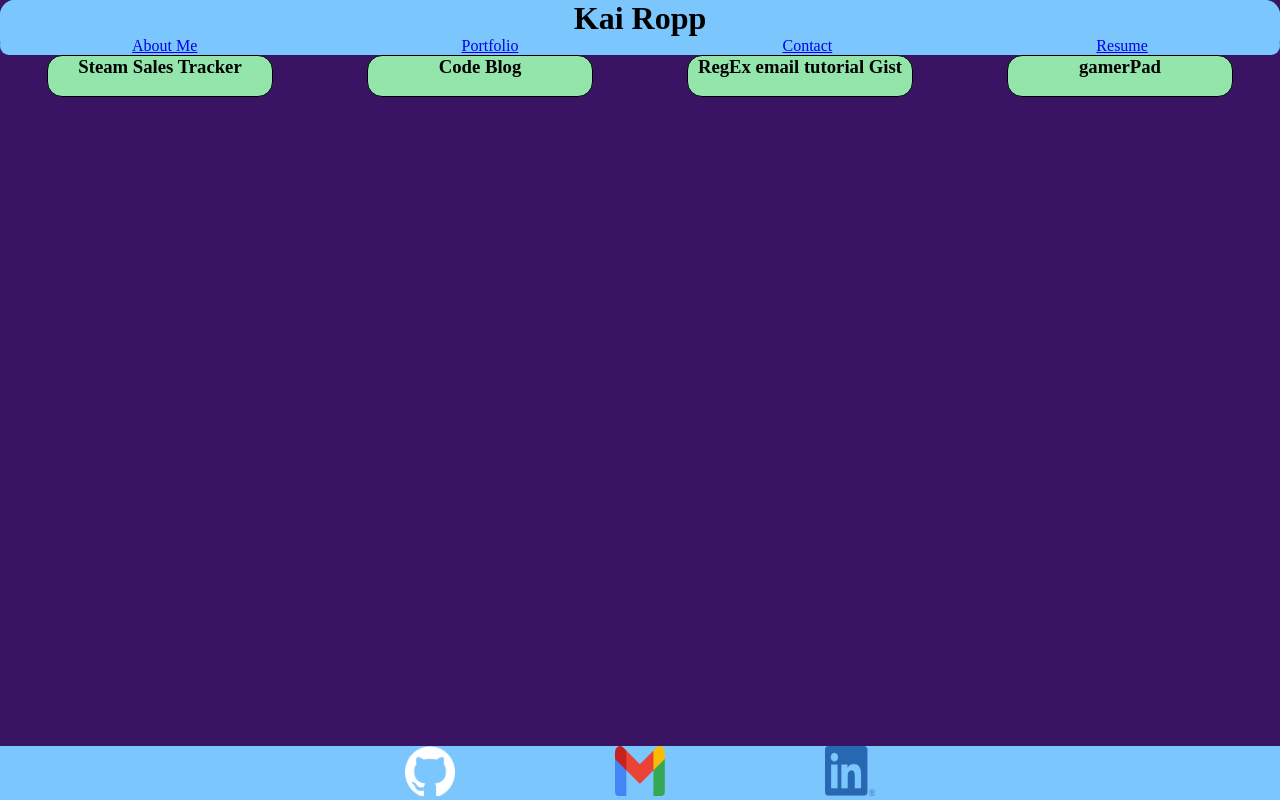
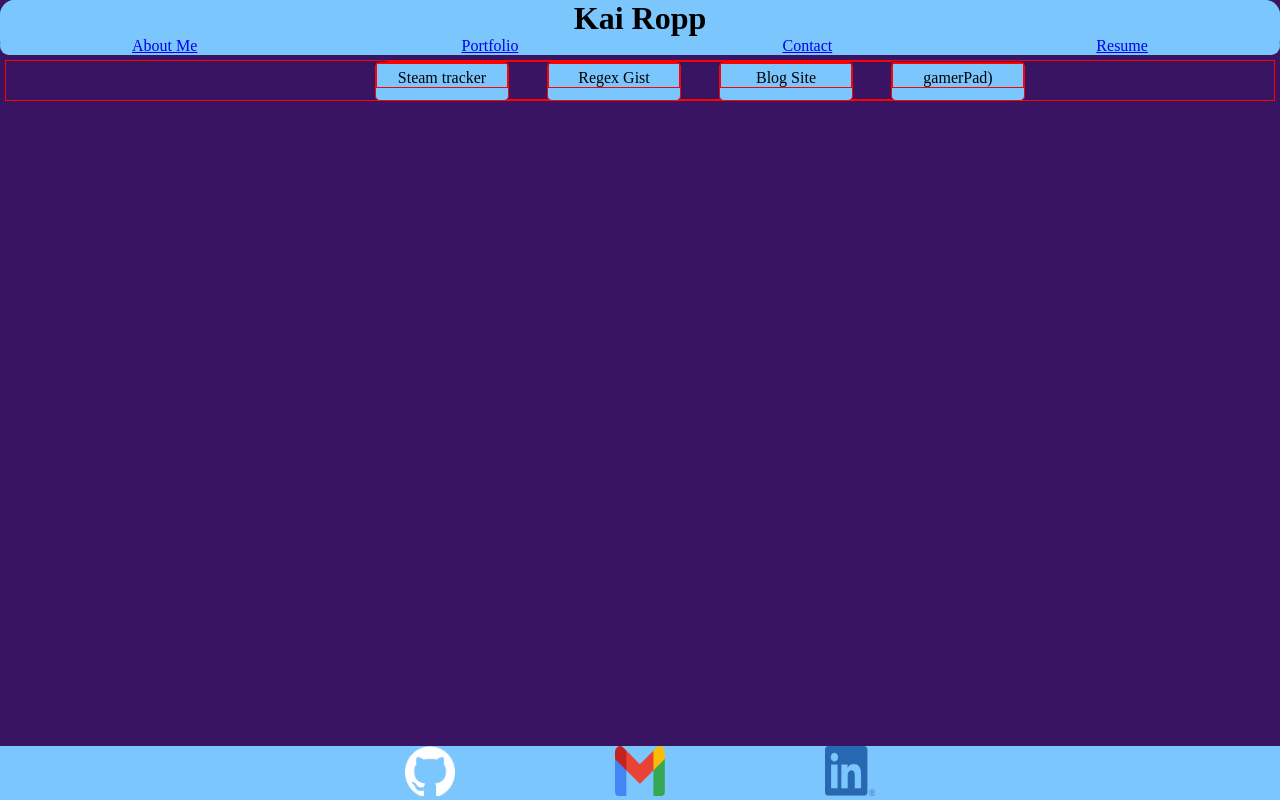
Before and after one commit to kairo97/react-app, a React (Create React App) app: page / in a window 1280 px wide. Built offline with nearby package versions, Linux system fonts and the light colour scheme.

Commit message:
conditionally rendered items through an array map

```diff
--- a/src/components/App.js
+++ b/src/components/App.js
@@ -39,13 +39,13 @@ function App() {
         {clickedContact && <Email/>}
       </div>
       <footer id="foot">
-        <a class="imglink" href="https://github.com/kairo97" target="_blank" rel="noreferrer">
+        <a className="imglink" href="https://github.com/kairo97" target="_blank" rel="noreferrer">
           <img id="Git"src={github}></img>
         </a>
-        <a class="imglink"href="mailto:kai.ropp@gmail.com" target="_blank" rel="noreferrer">
+        <a className="imglink"href="mailto:kai.ropp@gmail.com" target="_blank" rel="noreferrer">
           <img id="Gmail" src={gmail}></img>
         </a>
-        <a class="imglink"href="https://www.linkedin.com/in/kai-ropp-7476a1267/" target="_blank" rel="noreferrer">
+        <a className="imglink"href="https://www.linkedin.com/in/kai-ropp-7476a1267/" target="_blank" rel="noreferrer">
           <img id="In" src={LinkedIn}></img>
         </a>
       </footer>
--- a/src/components/Portfolio.css
+++ b/src/components/Portfolio.css
@@ -1,65 +1,30 @@
+
 #portfolio{
-    display:flex;
-    flex-direction:row;
+    display: grid;
     justify-content: center;
-
+    margin: 5px;
+    border: solid red 1px;
 }
-.accordianItem{
-    display:flex;
-    flex-direction: column;
-    margin:0 auto;
+#portfolio * {
+    border: solid red 1px;
+}
+.projectList{
+    display: grid;
+    grid-template-columns: 25% 25% 25% 25%;
+    gap: 40px;
+    background-color: #391463;
+}
+.projectItem{
+    justify-self: center;
     width: 100%;
-
+    min-width: 100px;
+    height: 100%;
+    min-height: 35px;
+    border-radius: 5px;
+    justify-content: center;
 }
-
-.accordianTitle{
-    margin:0 auto;
-    width: 70%;
-    min-width:110px;
-    cursor: pointer;
+.itemText{
+    text-align: center;
+    padding-top: 5px;
+    cursor:pointer;
 }
-.accordianTitle:hover{
-    opacity: 65%;
-}
-.accordianContent{
-    display: flex;
-    justify-content: center;
-    overflow:hidden;
-    transition: all 0.5s ease-in-out;
-}
-.accordianContent.active{
-    height:auto;
-}
-a{
-    background-color:#93e5ab;
-}
-h3{
-    text-align: center;
-    border:solid black 1px;
-    width: 70%;
-    height:40px;
-    background-color: #93e5ab;
-    border-radius: 15px;
-}
-#RegEx,
-#Blog,
-#steamTracker{
-    display: flex;
-    justify-content: center;
-    height:300px;
-    width:500px;
-    background-color: none;
-    margin:0 auto;
-    transition: ease-in-out all 0.5s;
-}
-#steamTracker:hover, #Blog:hover, #RegEx:hover{
-border:solid green 3px;
-}
-
-#WIP{
-    height:300px;
-    width:500px;
-}
-#WIP:hover{
-    border:solid 3px green;
-}
--- a/src/components/Portfolio.js
+++ b/src/components/Portfolio.js
@@ -1,61 +1,58 @@
-import {useState} from 'react';
-import "./Portfolio.css"
-import Steam from '../images/Steam.png'
-import Blog from "../images/CodeBlog.png"
-import RegEx from "../images/RegEx.png"
-import gamerPad from "../images/gamerPad.png"
+import { useState } from 'react';
+import './Portfolio.css';
+import Steam from '../images/Steam.png';
+import Blog from '../images/CodeBlog.png';
+import RegEx from '../images/RegEx.png';
+import gamerPad from '../images/gamerPad.png';
+
 function Portfolio() {
-    const [isActive, setIsActive] = useState('');
+  const [isActive, setIsActive] = useState('');
 
-    const projects = [{ photo: {Steam},
-                        text: "Steam Sale's tracker"
-                        },{
-                          photo:{RegEx},
-                          text: "Regex Email tutorial Gist"
-                         },{
-                            photo: {Blog},
-                            text: "Programming blog site"
-                          },{
-                            photo: {gamerPad},
-                            text: "gamerPad (game based social media site)"
-                        }
-                    ]
-    return (
-        <div id="portfolio">
-            <div className={`accordianItem ${isActive ? "Steam" : ""}`}>
-                <h3 className='accordianTitle' onClick={()=> setIsActive("Steam")}>Steam Sales Tracker</h3>
-                {isActive === "Steam" && <div className='accordianContent'>
-                <a href='https://kairo97.github.io/Steam-sale-tracker/' target="_blank" rel="noreferrer">
-                <img id="steamTracker" src={Steam}/>
-                </a>
-                </div>}
-            </div>
-            <div className="accordianItem">
-                <h3 className='accordianTitle' onClick={()=> setIsActive("CodeBlog")}>Code Blog</h3>
-                {isActive === "CodeBlog" && <div className='accordianContent'>
-                <a href='https://thebestcodeblog.herokuapp.com/' target='_blank' rel="noreferrer">
-                <img id="Blog" src ={Blog}/>
-                 </a>
-                </div>}
-            </div>
-            <div className="accordianItem">
-                <h3 className='accordianTitle' onClick={()=> setIsActive("RegEx")}> RegEx email tutorial Gist</h3>
-                {isActive === "RegEx" && <div className='accordianContent'>
-                <a href='https://gist.github.com/kairo97/fd50d6f897ac6ebc597dc21a4a0e1cc1' target="_blank" rel="noreferrer">
-                <img id="RegEx" src={RegEx}/>
-                 </a>
-                </div>}
-            </div>
-            <div className="accordianItem">
-                <h3 className='accordianTitle' onClick={()=> setIsActive("gamerPad")}>gamerPad</h3>
-                {isActive === "gamerPad" && <div className='accordianContent'>
-                <a href='https://gamerpad.herokuapp.com/' target="_blank" rel="noreferrer">
-            <img id="WIP"src={gamerPad}></img>
-            </a>
-                </div>}
-            </div>
-        </div>
+  const projects = [
+    {
+      id: 0,
+      photo: Steam,
+      text: "Steam tracker",
+    },
+    {
+      id: 1,
+      photo: RegEx,
+      text: 'Regex Gist',
+    },
+    {
+      id: 2,
+      photo: Blog,
+      text: 'Blog Site',
+    },
+    {
+      id: 3,
+      photo: gamerPad,
+      text: 'gamerPad)',
+    },
+  ];
 
-    )
+  const handleItemClick = (projectText) => {
+    setIsActive(projectText);
+  };
+
+  return (
+    <div id='portfolio'>
+      <ul className="projectList">
+        {projects.map((project) => (
+          <li className = "projectItem"key={project.id} onClick={() => handleItemClick(project.text)}>
+            <p className='itemText'>{project.text}</p>
+          </li>
+        ))}
+      </ul>
+      {isActive && (
+        <img
+          className='activePhoto'
+          src={projects.find((project) => project.text === isActive).photo}
+          alt={isActive}
+        />
+      )}
+    </div>
+  );
 }
+
 export default Portfolio;
```
